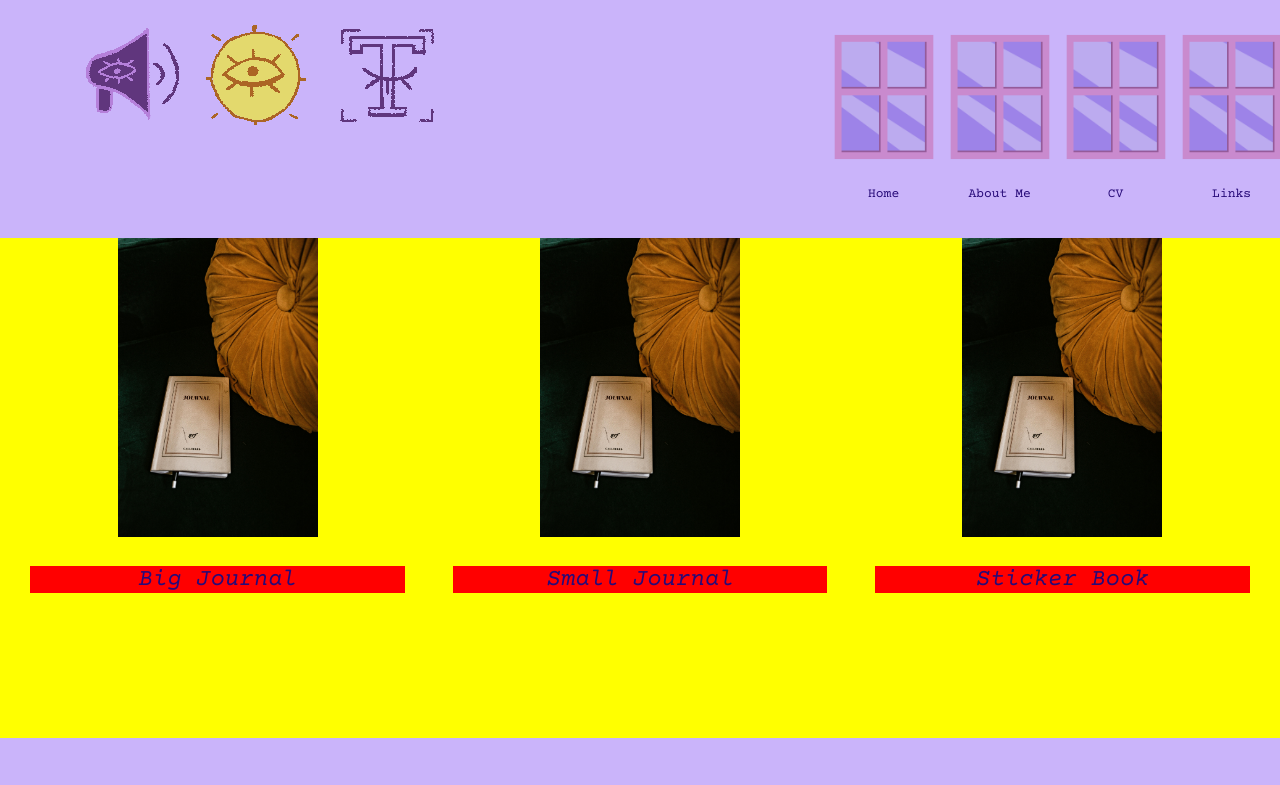
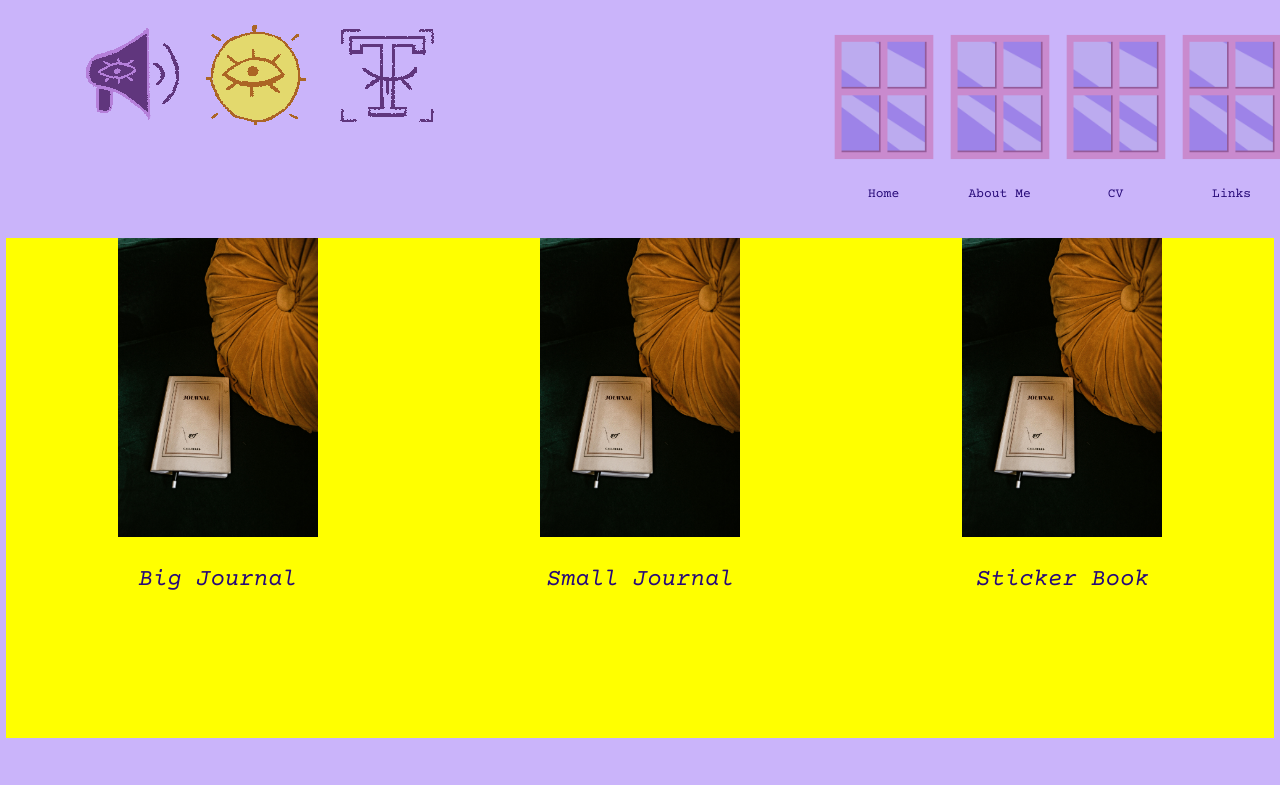
Before and after one commit to ViLinh27/vilinh27-rooms, a React (Create React App) app in the folder linh-rooms/: page /pages/journals in a window 1280 px wide. Shown: the top 785 px of the page. Built offline with nearby package versions, Linux system fonts and the light colour scheme.

Commit message:
journals now look better
hover effect generally works. The buttons now link to the right page now

```diff
--- a/linh-rooms/src/App.css
+++ b/linh-rooms/src/App.css
@@ -229,7 +229,6 @@ a {
 /*--- JOURNAL PAGE ---*/
 .Journal-container{
   width:100%;
-  background-color: yellow;
   display:flex;
   flex-direction: row;
   align-items: center;
@@ -239,6 +238,7 @@ a {
 .JournalBook{
   width:33%;
   height:500px;
+  background-color: yellow;
 }
 #journalBook-img{
   width:200px;
@@ -247,7 +247,7 @@ a {
   font-size: 24px;
   font-style:italic;
   margin: 24px;
-  background-color: red;
+  font-family: 'Courier Prime', monospace;
 }
 
 /*--- RESPONSIVENESS ---*/
--- a/linh-rooms/src/App.js
+++ b/linh-rooms/src/App.js
@@ -10,6 +10,10 @@ import MyLinks from './pages/MyLinks';
 import MyCV from './pages/MyCV';
 import Contact from './pages/Contact';
 import MyJournals from './pages/MyJournals';
+
+import BigJournal from './pages/journals/BigJournal';
+import SmallJournal from './pages/journals/SmallJournal';
+import StickerBook from './pages/journals/StickerBook';
 
 import MusicDog from './components/MusicDog';
 import PageUnderConstructor from './pages/PageUnderConstructor';
@@ -104,7 +108,9 @@ function App() {
          <Route path="/pages/Contact" element={<Contact/>}/>
          <Route path="/pages/Under-Construction" element={<PageUnderConstructor/>}/>
          <Route path="/pages/journals" element={<MyJournals/>}/>
-
+         <Route path="/pages/journals/bigjournal" element={<BigJournal/>}/>
+          <Route path="/pages/journals/smalljournal" element={<SmallJournal/>}/>
+           <Route path="/pages/journals/stickerbook" element={<StickerBook/>}/>
         {/* default route */}
         <Route path="/" element={<Homepage/>}/>
         {/* <Route path="*" element={<NotFoundPage />} />  Optional: for 404 pages */}
--- a/linh-rooms/src/components/JournalBook.js
+++ b/linh-rooms/src/components/JournalBook.js
@@ -1,7 +1,8 @@
 import React, {useRef} from 'react';
 import useHoverImg from '../hooks/useHoverImg';
+import {Link} from 'react-router-dom';
 
-function JournalBook({journalImgClosed,journalImgOpen,journalType}){
+function JournalBook({journalImgClosed,journalImgOpen,journalType,journalPagePath}){
     const imgRef = useRef(null);
 
     const currentImg = useHoverImg(
@@ -13,7 +14,7 @@ function JournalBook({journalImgClosed,journalImgOpen,journalType}){
 
     return(
         <>
-            <div className="JournalBook">
+            <Link className="JournalBook" to={journalPagePath}>
                 <img
                     id="journalBook-img"
                     ref={imgRef}
@@ -21,7 +22,7 @@ function JournalBook({journalImgClosed,journalImgOpen,journalType}){
                     alt={`${journalType} image`}
                 />
                 <div id="journalBook-caption">{journalType}</div>
-            </div>
+            </Link>
         </>
     )
 }
--- a/linh-rooms/src/components/data/journalData.js
+++ b/linh-rooms/src/components/data/journalData.js
@@ -4,16 +4,19 @@ export const journalTypes = [
         journalType:'Big Journal',
         journalImgClosed:'/assets/images/junkjournal/pexels-wendywei.jpg',
         journalImgOpen:'/assets/images/junkjournal/pexels-messalaciulla.jpg',
+        journalPagePath:'/pages/journals/bigjournal'
     },
     {
         journalType:'Small Journal',
         journalImgClosed:'/assets/images/junkjournal/pexels-wendywei.jpg',
         journalImgOpen:'/assets/images/junkjournal/pexels-messalaciulla.jpg',
+        journalPagePath:'/pages/journals/smalljournal'
     },
     {
         journalType:'Sticker Book',
         journalImgClosed:'/assets/images/junkjournal/pexels-wendywei.jpg',
         journalImgOpen:'/assets/images/junkjournal/pexels-messalaciulla.jpg',
+        journalPagePath:'/pages/journals/stickerbook'
     }
 ]
 export const journalsData=[
--- a/linh-rooms/src/pages/MyJournals.js
+++ b/linh-rooms/src/pages/MyJournals.js
@@ -18,6 +18,7 @@ function MyJournals(){
                                 journalImgClosed={journal.journalImgClosed}
                                 journalImgOpen = {journal.journalImgOpen}
                                 journalType = {journal.journalType}
+                                journalPagePath={journal.journalPagePath}
                             />
                         ))
                     }
--- /dev/null
+++ b/linh-rooms/src/pages/journals/BigJournal.js
@@ -0,0 +1,11 @@
+import React from 'react';
+
+function BigJournal(){
+    return(
+        <>
+            big journal page
+        </>
+    )
+}
+
+export default BigJournal;
--- /dev/null
+++ b/linh-rooms/src/pages/journals/SmallJournal.js
@@ -0,0 +1,11 @@
+import React from 'react';
+
+function SmallJournal(){
+    return(
+        <>
+            small journal page
+        </>
+    )
+}
+
+export default SmallJournal;
--- /dev/null
+++ b/linh-rooms/src/pages/journals/StickerBook.js
@@ -0,0 +1,11 @@
+import React from 'react';
+
+function StickerBook(){
+    return(
+        <>
+            Stickerbook
+        </>
+    )
+}
+
+export default StickerBook;
```
Also changed, not shown: 1 other file (tests, documents, lock files or other folders).
